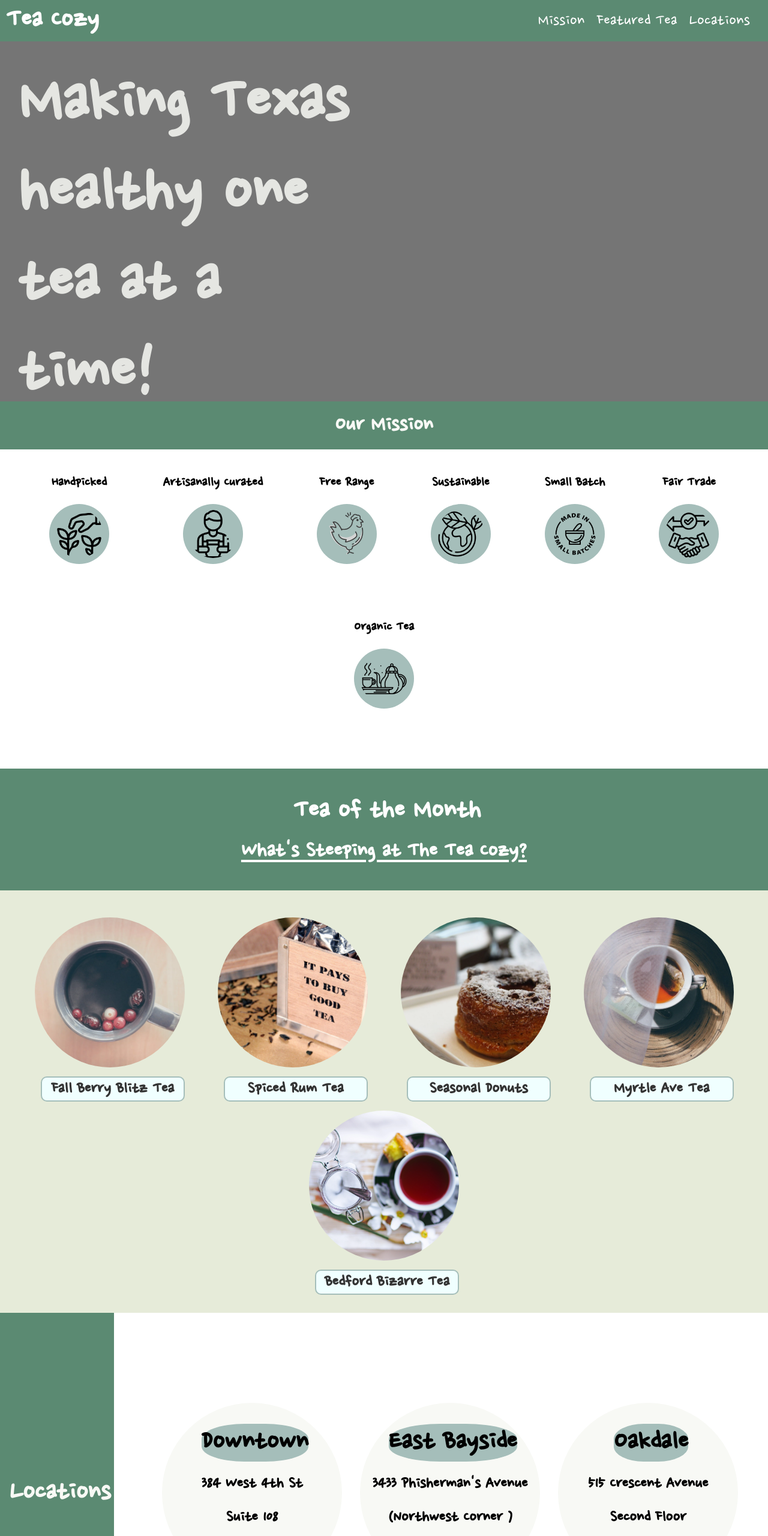
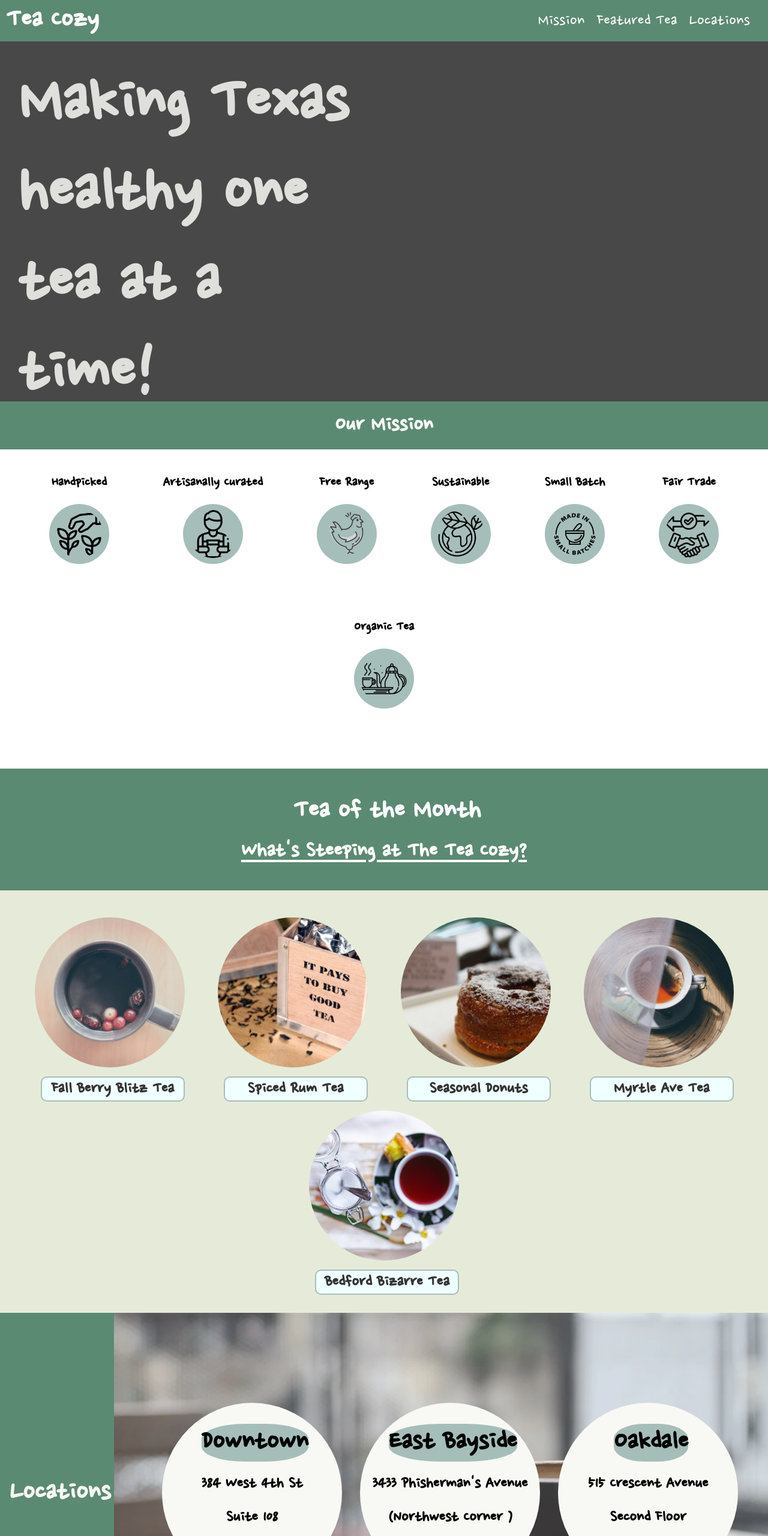
Before and after one commit to JMG002050/Tea-Cozy, a plain HTML site: page index.html in a window 1280 px wide. Shown: the top 2560 px of the page at 60% size. Drawn offline with Linux system fonts and the light colour scheme; the site is published under a folder, as on GitHub Pages, so addresses that start at the root find nothing.

Commit message:
CSS img path was changed deleted /

```diff
--- a/style.css
+++ b/style.css
@@ -84,7 +84,7 @@ nav ul li a:hover::after {
 /* === HERO SECTION === */
 .hero {
     height: 600px;
-    background-image: url(/resources/images/hero-img.jpg);
+    background-image: url(resources/images/hero-img.jpg);
     background-size: cover;
     background-repeat: no-repeat;
     font-size: 80px;
@@ -246,7 +246,7 @@ nav ul li a:hover::after {
     left: 0;
     right: 0;
     bottom: 0;
-    background-image: url(/resources/images/locations-background.webp);
+    background-image: url(resources/images/locations-background.webp);
     background-size: cover;
     background-repeat: no-repeat;
     background-position: 30% 90%;
```
